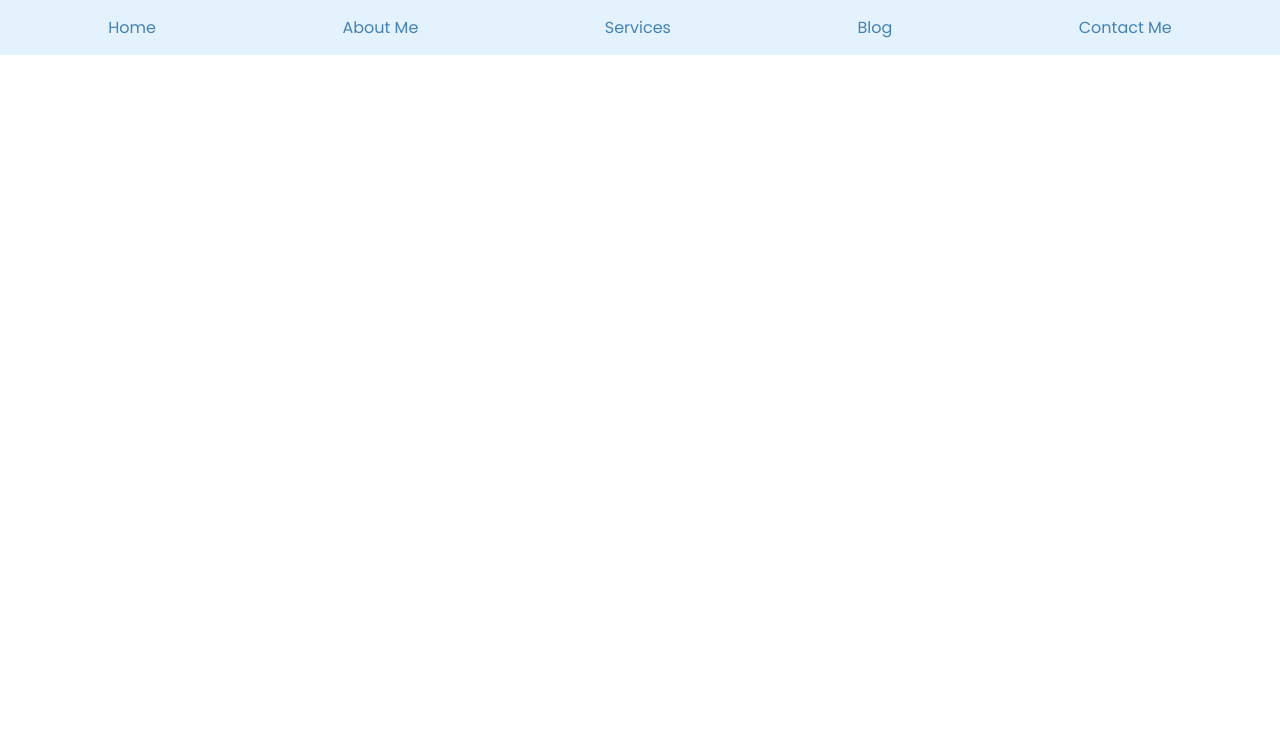
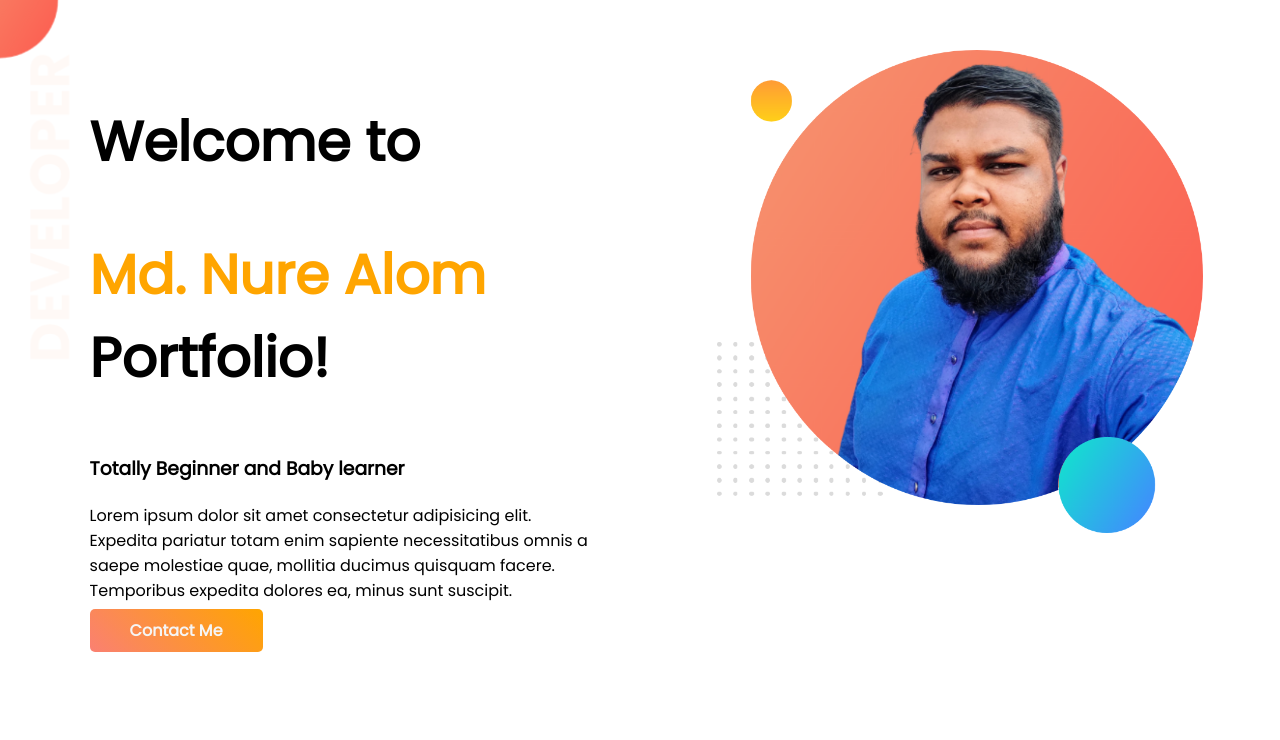
Before and after one commit to webhero-nur/developer-portfolio, a plain HTML site: page index.html in a window 1280 px wide. Shown: the top 740 px of the page. Drawn offline with Linux system fonts and the light colour scheme.

Commit message:
Previous view restored

```diff
--- a/css/utility.css
+++ /dev/null
@@ -1,31 +0,0 @@
-@import url('https://fonts.googleapis.com/css2?family=Poppins&display=swap');
-
-* {
-    margin: 0;
-    padding: 0;
-    font-family: 'Poppins', sans-serif;
-}
-
-.navbar {
-    background-color: #e3f2fd;
-}
-
-.nav-ul {
-    display: flex;
-    justify-content: space-around;
-    padding: 15px;
-}
-
-.nav-list {
-    list-style: none;
-}
-
-.anchor-tag {
-    text-decoration: none;
-    color: steelblue;
-}
-
-.anchor-tag:hover {
-    font-weight: 700;
-    color: blue;
-}
--- a/index.html
+++ b/index.html
@@ -5,29 +5,79 @@
     <meta charset="UTF-8">
     <meta http-equiv="X-UA-Compatible" content="IE=edge">
     <meta name="viewport" content="width=device-width, initial-scale=1.0">
-    <title>Portfolio</title>
-    <link rel="stylesheet" href="css/utility.css">
+    <link rel="preconnect" href="https://fonts.googleapis.com">
+    <link rel="preconnect" href="https://fonts.gstatic.com" crossorigin>
+    <link href="https://fonts.googleapis.com/css2?family=Poppins&display=swap" rel="stylesheet">
+    <link rel="stylesheet" href="design/style.css">
+    <title>Webhero-Nur Portfolio Website</title>
 </head>
 
 <body>
-    <header>
-        <nav class="navbar">
-            <ul class="nav-ul">
-                <li class="nav-list"><a class="anchor-tag" href="./index.html">Home</a></li>
-                <li class="nav-list"><a class="anchor-tag" href="./about.html">About Me</a></li>
-                <li class="nav-list"><a class="anchor-tag" href="./services.html">Services</a></li>
-                <li class="nav-list"><a class="anchor-tag" href="./blog.html">Blog</a></li>
-                <li class="nav-list"><a class="anchor-tag" href="./contact.html">Contact Me</a></li>
-            </ul>
-        </nav>
-    </header>
-    <main>
+    <!-- Top Banner Section Start -->
+    <section id="header-section" class="flex-box">
+        <div id="header-text" class="half-width">
+            <h1 style="padding: 0;">Welcome to</h1>
+            <h1><span class="orange-color">Md. Nure Alom</span> Portfolio!</h1>
+            <h3>Totally Beginner and Baby learner</h3>
+            <p>Lorem ipsum dolor sit amet consectetur adipisicing elit. Expedita pariatur totam enim sapiente
+                necessitatibus omnis a saepe molestiae quae, mollitia ducimus quisquam facere. Temporibus expedita
+                dolores ea, minus sunt suscipit.</p>
+            <a target="_blank" class="btn-design" href="https://www.linkedin.com/in/nurealom152791/">Contact Me</a>
+        </div>
+        <div id="header-image" class="half-width">
+            <img src="images/webhero-nur-picture-bg-removed.png" alt="Photo of the developer wering blue panjabi">
+        </div>
+    </section>
+    <!-- Top Banner Section End -->
 
-    </main>
+
+    <!-- Dream Big Section Start -->
+    <section id="dream-big-section" class="flex-box">
+        <div id="header-image" class="half-width">
+            <img src="images/webhero-nur-picture-bg-removed-2.png" alt="Photo of the developer">
+        </div>
+        <div id="dream-big-text" class="half-width">
+            <h1>Dream Big</h1>
+            <h3>Totally Beginner and Baby learner</h3>
+            <p>Lorem ipsum dolor sit amet consectetur adipisicing elit. Expedita pariatur totam enim sapiente
+                necessitatibus omnis a saepe molestiae quae, mollitia ducimus quisquam facere. Temporibus expedita
+                dolores ea, minus sunt suscipit.</p>
+            <a target="_blank" class="btn-design" href="https://github.com/webhero-nur/">Contact Me</a>
+        </div>
+    </section>
+    <!-- Dream Big Section End -->
+
+
+    <!-- Experience Section Start -->
+    <section id="experience-area">
+        <div id="experience-area-header-text">
+            <h1>Experience</h1>
+        </div>
+        <div id="experience-card" class="flex-box">
+            <div id="full-stack-developer">
+                <h1>Full Stack Developer</h1>
+                <h3 class="orange-color">2024-Present | Pro Level Developer</h3>
+                <p>Lorem ipsum dolor sit amet consectetur adipisicing elit. Odit aperiam qui a, laborum doloribus non
+                    animi delectus quasi rem ut quisquam, neque vero. Earum neque ipsum nisi, quisquam repellat aperiam.
+                </p>
+            </div>
+            <div id="baby-web-developer">
+                <h1>Baby Web Developer</h1>
+                <h3 class="orange-color">2022-2024 | Hero Learner</h3>
+                <p>Lorem ipsum dolor sit amet consectetur adipisicing elit. Id ratione iusto mollitia laboriosam cumque
+                    laudantium debitis ipsa sed recusandae nihil modi, eligendi veritatis perspiciatis voluptate quaerat
+                    magnam vel, itaque cupiditate?</p>
+            </div>
+        </div>
+    </section>
+    <!-- Experience Section End -->
+
+
+    <!-- Footer Start -->
     <footer>
-
+        <p>Webhero-Nur @ 2022</p>
     </footer>
-    <script src="js/index.js"></script>
+    <!-- Footer End -->
 </body>
 
 </html>
--- a/js/index.js
+++ /dev/null
@@ -1 +0,0 @@
-console.log('index.js file connected');
```
Also changed, not shown: old-one/index.html (deleted, +0 -83 lines), design/style.css (renamed from old-one/design/style.css), images/dream-bg.png (renamed from old-one/images/dream-bg.png), images/exp-bg.png (renamed from old-one/images/exp-bg.png), images/top-banner.png (renamed from old-one/images/top-banner.png), images/webhero-nur-picture-bg-removed-2.png (renamed from old-one/images/webhero-nur-picture-bg-removed-2.png), images/webhero-nur-picture-bg-removed.png (renamed from old-one/images/webhero-nur-picture-bg-removed.png), 1 other file.
